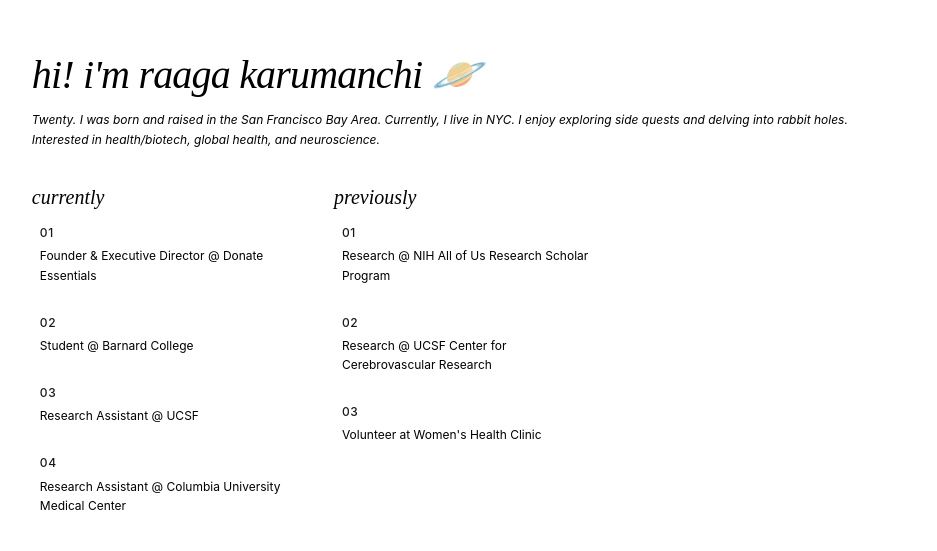
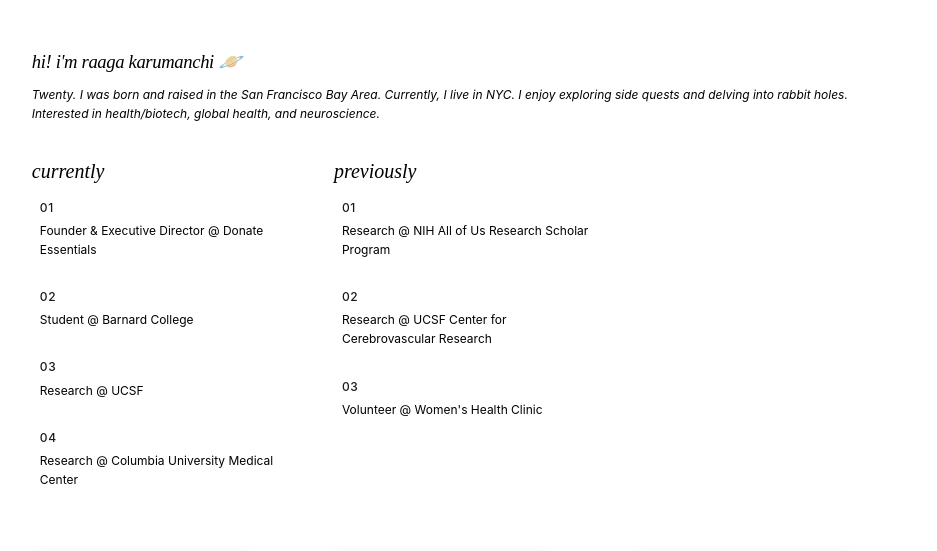
Before and after one commit to raagakarumanchi/personalwebsite, a Next.js app: page / in a window 1280 px wide. Shown: the top 551 px of the page, without its empty margins (171-1108 px from the left). Built offline with nearby package versions, Linux system fonts and the light colour scheme.

Commit message:
Reworded Research Assistant to Research, updated volunteer wording, and applied all recent UI/content tweaks

```diff
--- a/src/app/page.tsx
+++ b/src/app/page.tsx
@@ -1,6 +1,7 @@
 'use client';
 
 import { Suspense, lazy } from 'react';
+import { motion } from "framer-motion";
 
 // Dynamic imports for client components with named exports
 const AnimatedBackground = lazy(() =>
@@ -24,60 +25,78 @@
         <AnimatedBackground />
       </Suspense>
 
-      <main className="animate-fade-in" style={{ maxWidth: 900, margin: '0 auto', padding: '1.2rem 0.8rem 2rem', fontSize: '9pt' }}>
-        <h1 style={{ textAlign: 'left', fontSize: '2.5rem', marginBottom: '0.7rem' }}>hi! i&apos;m raaga karumanchi 🪐</h1>
+      <motion.main
+        className="animate-fade-in"
+        style={{ maxWidth: 900, margin: '0 auto', padding: '1.2rem 0.8rem 2rem', fontSize: '9pt' }}
+        initial={{ opacity: 0, y: 30 }}
+        animate={{ opacity: 1, y: 0 }}
+        transition={{ duration: 0.8, ease: "easeOut" }}
+      >
+        <motion.h1
+          style={{ textAlign: 'left', fontSize: '14pt', marginBottom: '0.7rem' }}
+          initial={{ opacity: 0, y: 20 }}
+          animate={{ opacity: 1, y: 0 }}
+          transition={{ duration: 0.7, ease: 'easeOut' }}
+        >
+          hi! i&apos;m raaga karumanchi 🪐
+        </motion.h1>
 
-        <p style={{ fontSize: '9pt', fontStyle: 'italic', marginBottom: '2rem' }}>
+        <motion.p
+          style={{ fontSize: '9pt', fontStyle: 'italic', marginBottom: '2rem' }}
+          initial={{ opacity: 0, y: 10 }}
+          animate={{ opacity: 1, y: 0 }}
+          transition={{ duration: 0.7, delay: 0.2, ease: 'easeOut' }}
+        >
           Twenty. I was born and raised in the San Francisco Bay Area. Currently, I live in NYC. I enjoy exploring side quests and delving into rabbit holes. Interested in health/biotech, global health, and neuroscience.
-        </p>
+        </motion.p>
         <div className="section-columns" style={{ gap: '2rem', marginBottom: '1rem' }}>
           <div>
             <h2 style={{ marginBottom: '0.4rem' }}>currently</h2>
             <ul>
-              <li className="item" id="currently-item-1-final">
+              <motion.li className="item" id="currently-item-1-final" initial={{ opacity: 0, x: -30 }} animate={{ opacity: 1, x: 0 }} transition={{ duration: 0.5, delay: 0.2 }}>
                 <span className="item-number">01</span>
                 Founder &amp; Executive Director @ Donate Essentials
-              </li>
-              <li className="item" id="currently-item-2-final">
+              </motion.li>
+              <motion.li className="item" id="currently-item-2-final" initial={{ opacity: 0, x: -30 }} animate={{ opacity: 1, x: 0 }} transition={{ duration: 0.5, delay: 0.3 }}>
                 <span className="item-number">02</span>
                 Student @ Barnard College
-              </li>
-              <li className="item" id="currently-item-3-final">
+              </motion.li>
+              <motion.li className="item" id="currently-item-3-final" initial={{ opacity: 0, x: -30 }} animate={{ opacity: 1, x: 0 }} transition={{ duration: 0.5, delay: 0.4 }}>
                 <span className="item-number">03</span>
-                Research Assistant @ UCSF
-              </li>
-              <li className="item" id="currently-item-4-final">
+                Research @ UCSF
+              </motion.li>
+              <motion.li className="item" id="currently-item-4-final" initial={{ opacity: 0, x: -30 }} animate={{ opacity: 1, x: 0 }} transition={{ duration: 0.5, delay: 0.5 }}>
                 <span className="item-number">04</span>
-                Research Assistant @ Columbia University Medical Center
-              </li>
+                Research @ Columbia University Medical Center
+              </motion.li>
             </ul>
           </div>
           <div>
             <h2 style={{ marginBottom: '0.4rem' }}>previously</h2>
             <ul>
-              <li className="item">
+              <motion.li className="item" initial={{ opacity: 0, x: 30 }} animate={{ opacity: 1, x: 0 }} transition={{ duration: 0.5, delay: 0.2 }}>
                 <span className="item-number">01</span>
                 Research @ NIH All of Us Research Scholar Program
-              </li>
-              <li className="item">
+              </motion.li>
+              <motion.li className="item" initial={{ opacity: 0, x: 30 }} animate={{ opacity: 1, x: 0 }} transition={{ duration: 0.5, delay: 0.3 }}>
                 <span className="item-number">02</span>
                 Research @ UCSF Center for Cerebrovascular Research
-              </li>
-              <li className="item">
+              </motion.li>
+              <motion.li className="item" initial={{ opacity: 0, x: 30 }} animate={{ opacity: 1, x: 0 }} transition={{ duration: 0.5, delay: 0.4 }}>
                 <span className="item-number">03</span>
-                Volunteer at Women&apos;s Health Clinic
-              </li>
+                Volunteer @ Women&apos;s Health Clinic
+              </motion.li>
             </ul>
           </div>
         </div>
 
         <div className="photo-grid">
-          <img src="/amusement_park.jpeg" alt="Amusement Park" />
-          <img src="/snowy_day.jpeg" alt="Snowy Day" />
-          <img src="/baby_photo.jpeg" alt="Baby Photo" />
+          <img src="/amusement_park.jpeg" alt="Amusement Park" style={{ width: '220px', height: '110px', objectFit: 'cover', borderRadius: '10px' }} />
+          <img src="/snowy_day.jpeg" alt="Snowy Day" style={{ width: '220px', height: '110px', objectFit: 'cover', borderRadius: '10px' }} />
+          <img src="/baby_photo.jpeg" alt="Baby Photo" style={{ width: '220px', height: '110px', objectFit: 'cover', borderRadius: '10px' }} />
         </div>
 
-        <footer>
+        <footer style={{ zIndex: 1, position: 'relative' }}>
           <div>
             <h3>connect</h3>
             <Suspense fallback={<div>Loading social links...</div>}>
@@ -101,7 +120,7 @@
             </p>
             <p style={{ marginTop: '1.2rem' }}>
               <a
-                href="/vibes"
+                href="/favorites"
                 style={{
                   color: 'var(--accent)',
                   textDecoration: 'none',
@@ -119,7 +138,7 @@
             </p>
           </div>
         </footer>
-      </main>
+      </motion.main>
     </>
   );
 }
```
Also changed, not shown: src/app/favorites/page.tsx (renamed from src/app/vibes/page.tsx).
